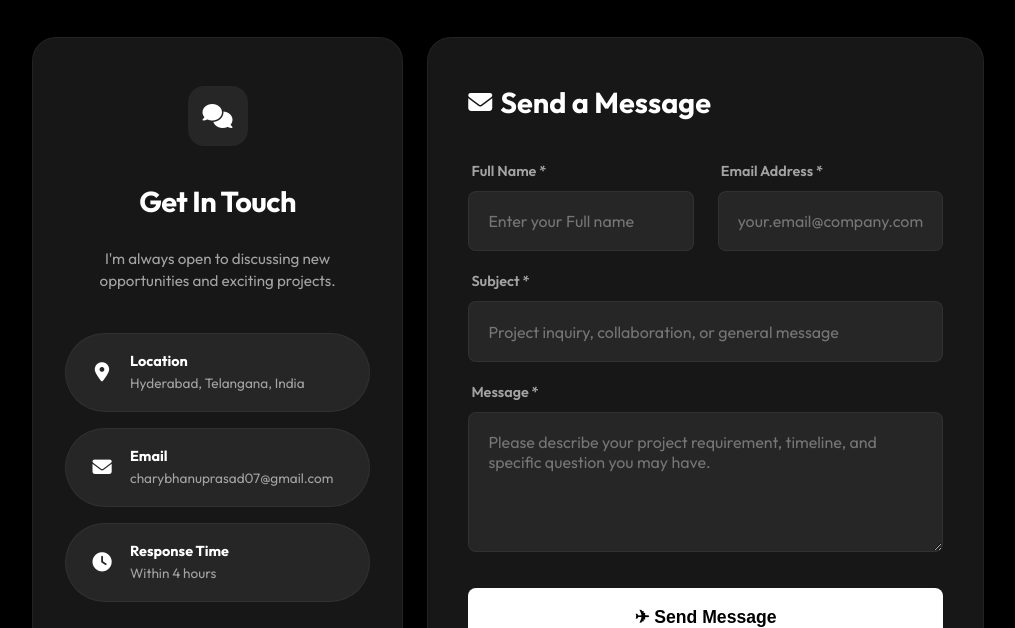
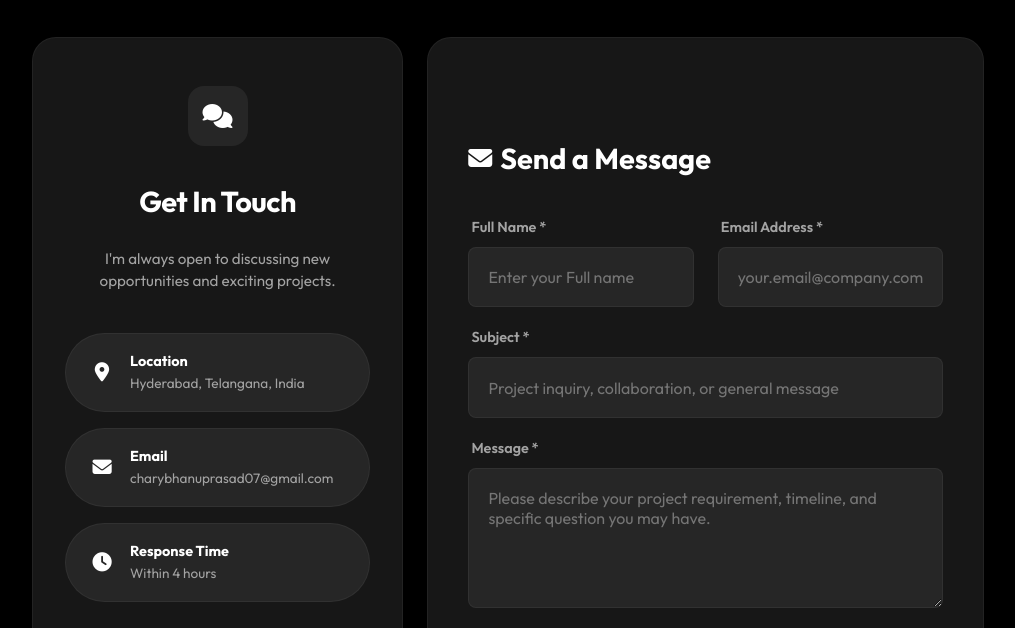
Before and after one commit to chary-09/Chary-s_Portfolio, a plain HTML site: page index.html in a window 1280 px wide. Shown: the part 3850-4478 px from the top of the page, without its empty margins (132-1147 px from the left). Drawn offline with Linux system fonts and the light colour scheme.

Commit message:
Update style.css

```diff
--- a/style.css
+++ b/style.css
@@ -891,7 +891,7 @@ h3 {
     display: flex;
     align-items: center;
     gap: 0.5rem;
-    margin-top: -8rem;
+    margin-top: -1rem;
     margin-bottom: 1rem;
 }
 
@@ -1093,4 +1093,5 @@ h3 {
         font-size: 2rem;
         margin: 4rem 0 2rem;
     }
+
 }
```
